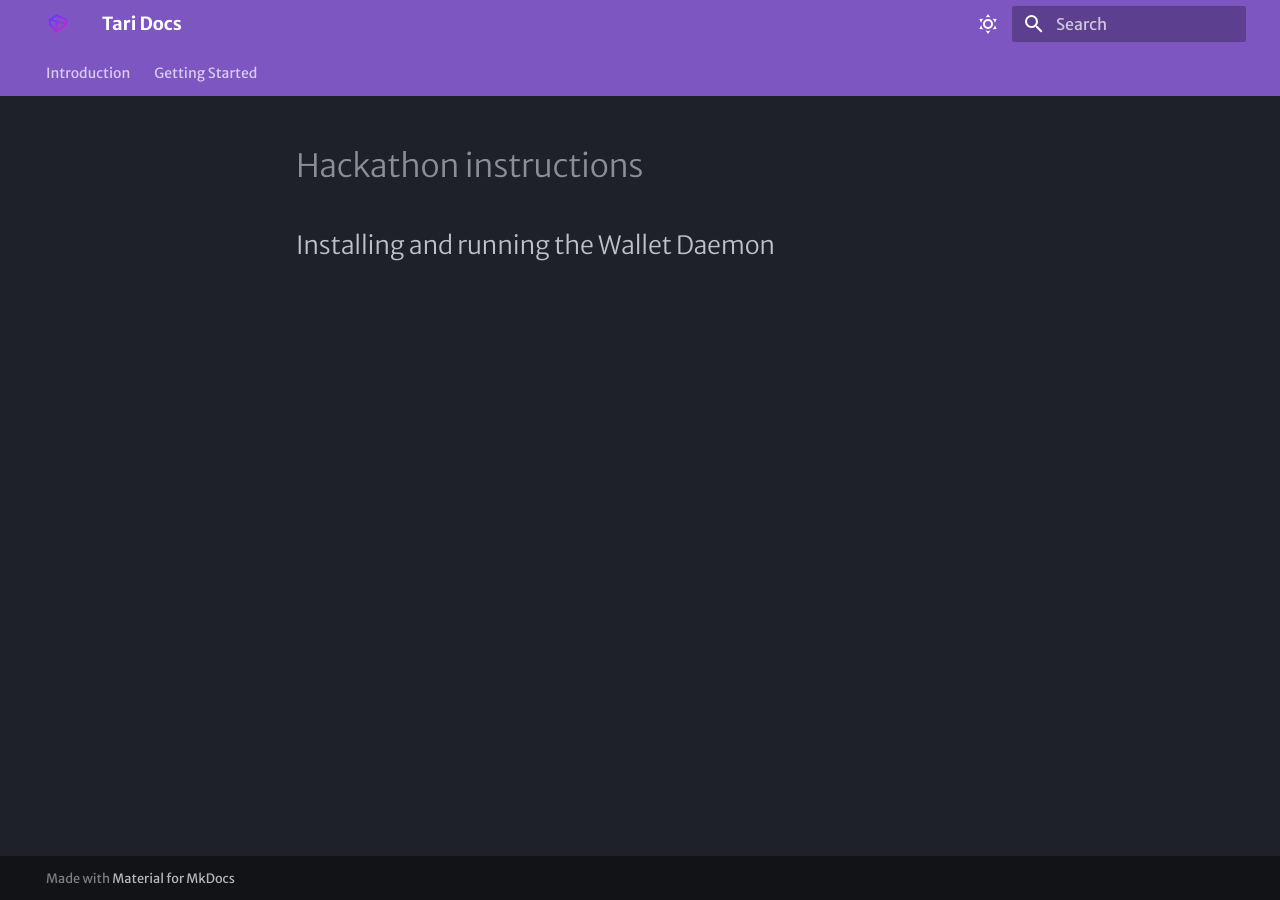
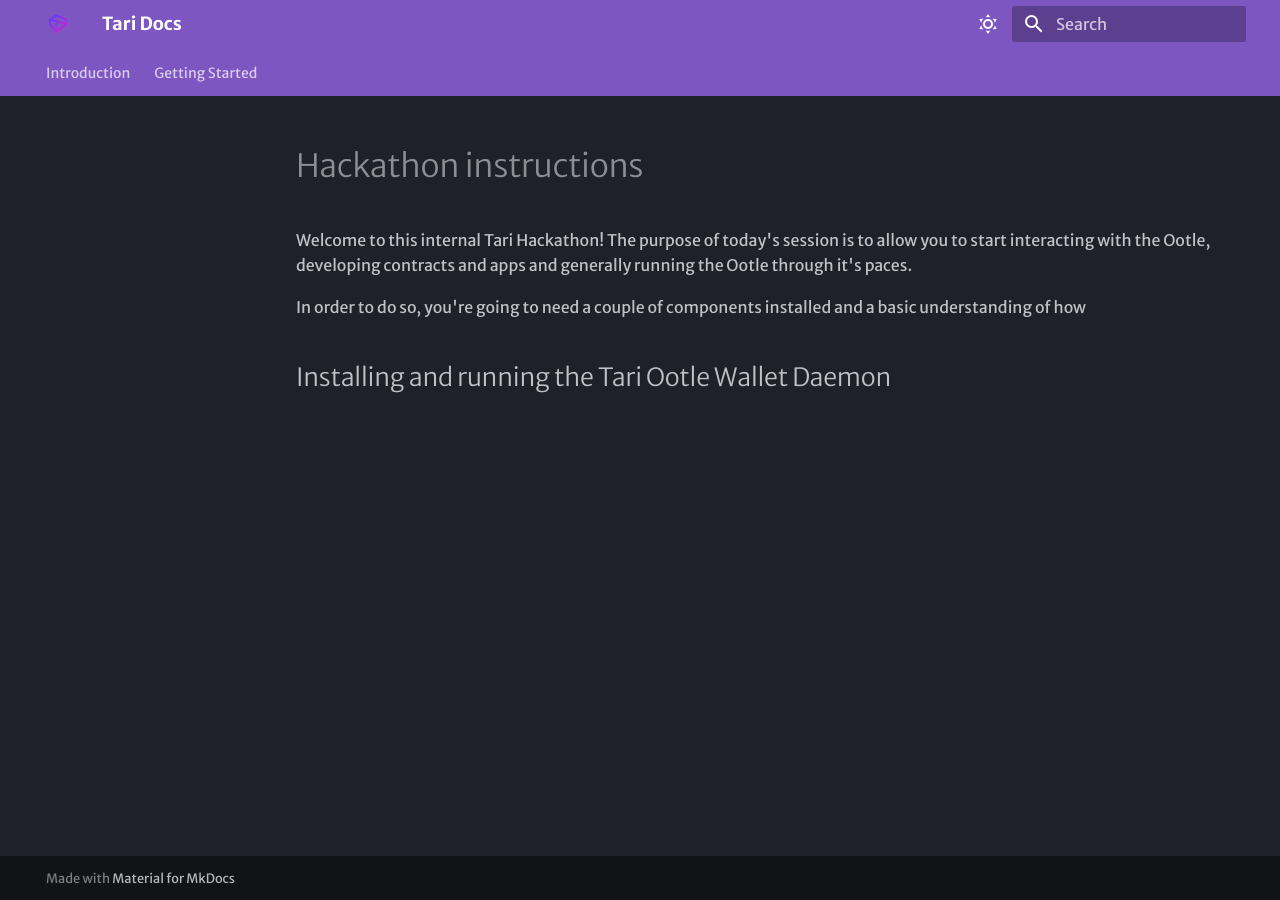
Before and after one commit to tari-project/doc-playground, an MkDocs documentation site: the page built from docs/hackathon_instructions.md, in a window 1280 px wide. Built offline with MkDocs 1.6.1 and Material for MkDocs 9.7.7, drawn with Linux system fonts in a browser that asks for light colours; some web fonts are replaced.

Commit message:
fix: test commit and update

```diff
--- a/docs/hackathon_instructions.md
+++ b/docs/hackathon_instructions.md
@@ -1 +1,8 @@
-## Installing and running the Wallet Daemon
+Welcome to this internal Tari Hackathon! The purpose of today's session is to allow you to start interacting with the Ootle, developing contracts and apps and generally running the Ootle through it's paces.
+
+In order to do so, you're going to need a couple of components installed and a basic understanding of how
+
+
+
+
+## Installing and running the Tari Ootle Wallet Daemon
--- a/requirements.txt
+++ b/requirements.txt
@@ -13,7 +13,7 @@ mkdocs-material-extensions~=1.3
 pygments~=2.16
 pymdown-extensions~=10.2
 
-# Requirements for plugins
+# Requirements for pluginsa
 babel~=2.10
 colorama~=0.4
 paginate~=0.5
```
